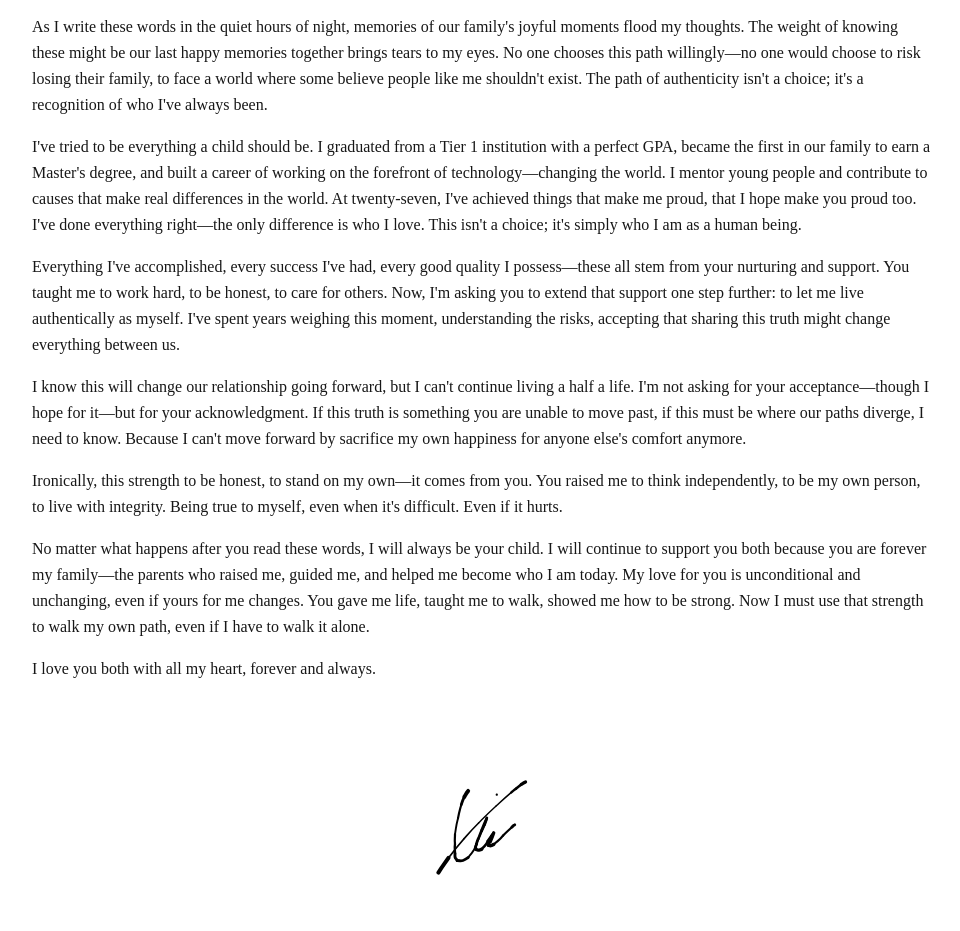
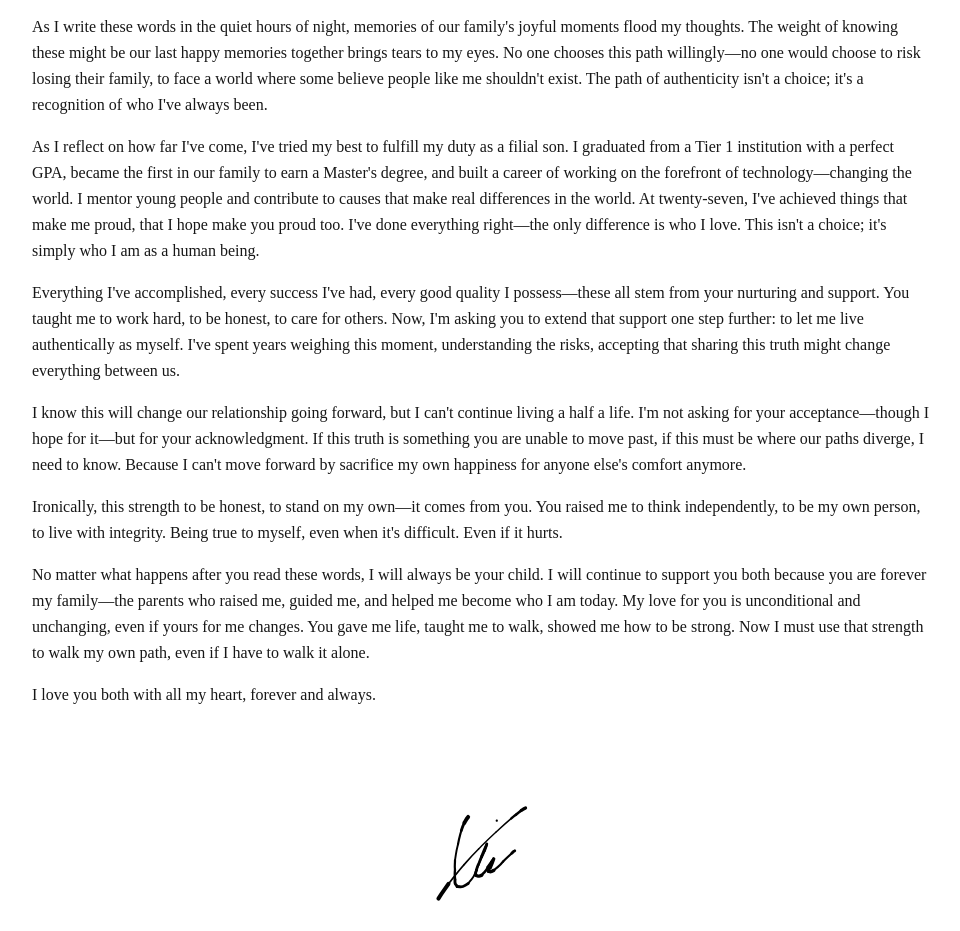
Before and after one commit to thisiscsim/collection-of-essays, a Next.js app: page / in a window 1280 px wide. Shown: the part 6240-7171 px from the top of the page, without its empty margins (158-1118 px from the left). Built offline with nearby package versions, Linux system fonts and the light colour scheme; a web font is replaced by a local one.

Commit message:
Fix: rephrased last chapter second paragraph

```diff
--- a/app/page.tsx
+++ b/app/page.tsx
@@ -271,7 +271,7 @@ const Home: NextPage = () => {
               isn&apos;t a choice; it&apos;s a recognition of who I&apos;ve always been.
             </p>
             <p className="text-base leading-relaxed mb-4">
-              I&apos;ve tried to be everything a child should be. I graduated from a Tier 1 institution with a perfect GPA, became the first in our family to earn a Master&apos;s degree, and built a career of
+              As I reflect on how far I&apos;ve come, I&apos;ve tried my best to fulfill my duty as a filial son. I graduated from a Tier 1 institution with a perfect GPA, became the first in our family to earn a Master&apos;s degree, and built a career of
               working on the forefront of technology—changing the world. I mentor young people and contribute to causes that make real differences in the world. At twenty-seven, I&apos;ve achieved things that make me
               proud, that I hope make you proud too. I&apos;ve done everything right—the only difference is who I love. This isn&apos;t a choice; it&apos;s simply who I am as a human being.
             </p>
```
